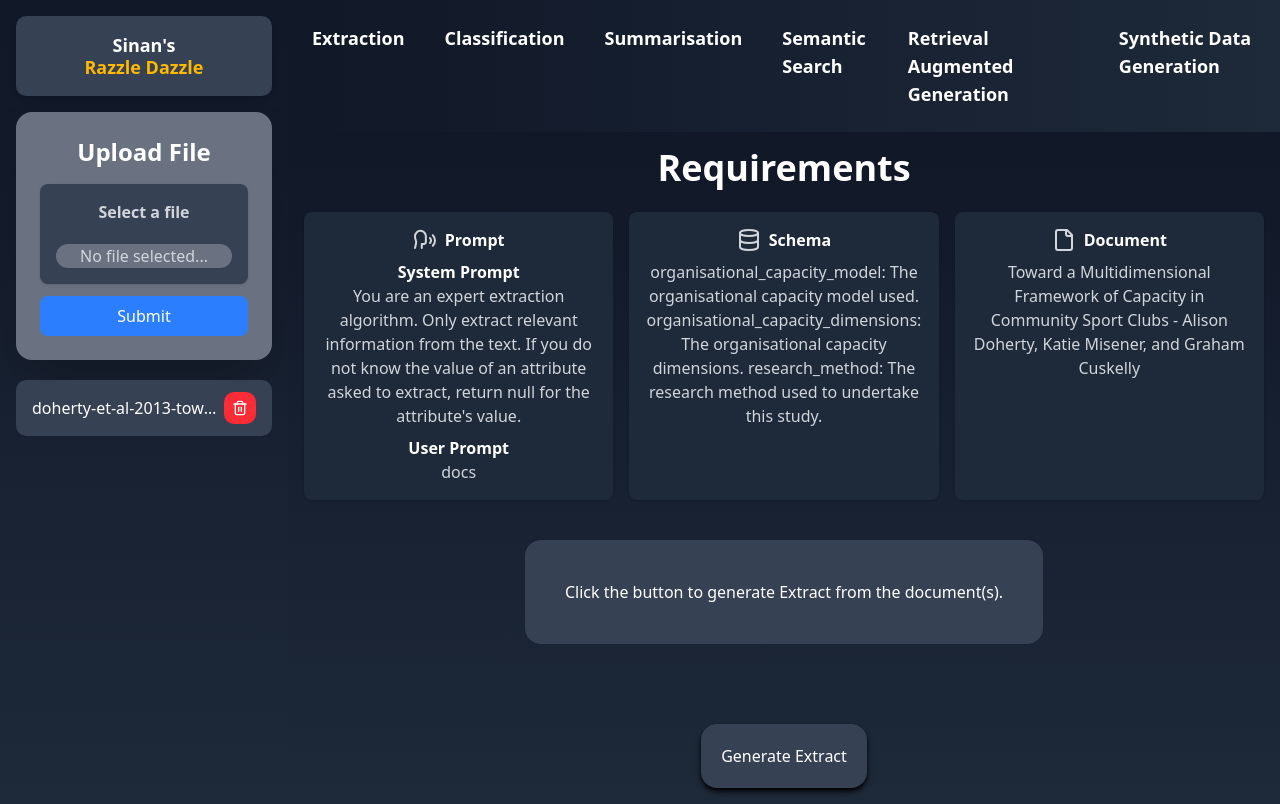
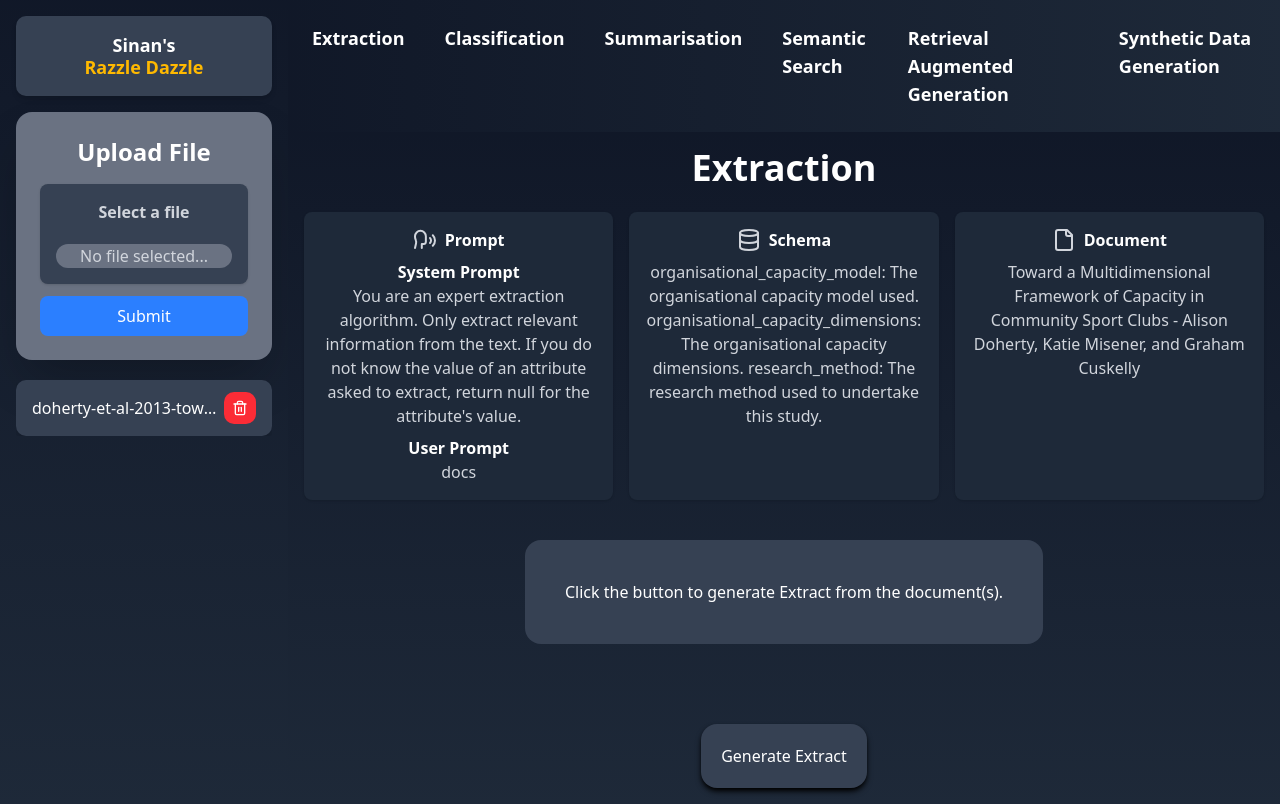
Before and after one commit to kopperino/llm-techniques, a Next.js app: page /extraction in a window 1280 px wide. Built offline with nearby package versions, Linux system fonts and the light colour scheme.

Commit message:
Updated requirements tsx to have a requirementsProps to destructure title parsed in

```diff
--- a/src/components/ui/requirements.tsx
+++ b/src/components/ui/requirements.tsx
@@ -1,7 +1,11 @@
-export default function Requirements() {
+type requirementsProps = {
+    title: string;
+};
+
+export default function Requirements({ title }: requirementsProps) {
     return (
         <div className="text-center text-4xl font-bold">
-            <h1>Requirements</h1>
+            <h1>{title}</h1>
         </div>
     );
 }
```
